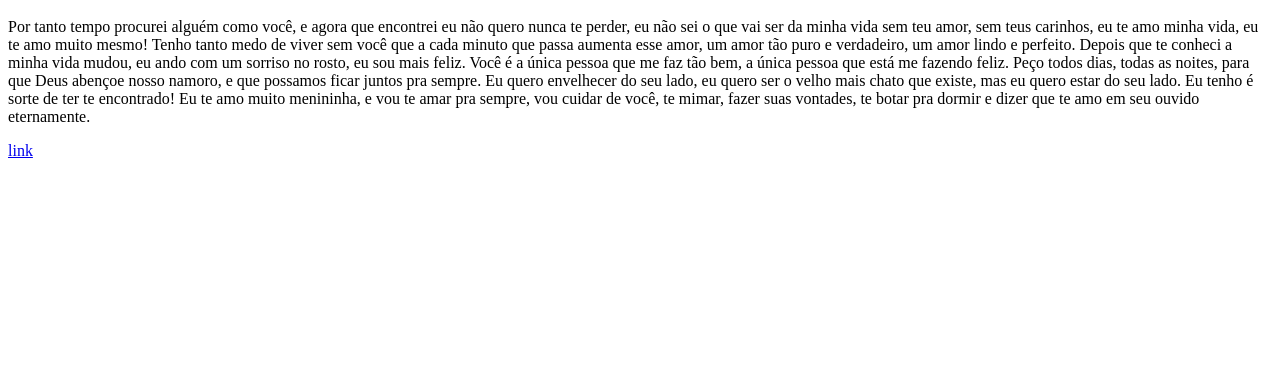
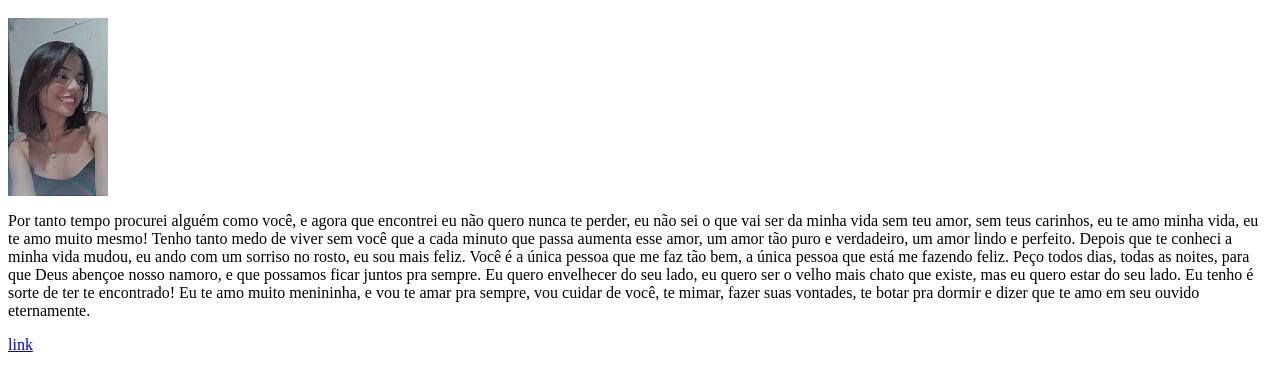
Before and after one commit to pedrorudson/pedrorudson.com.br, a plain HTML site: page index.html in a window 1280 px wide. Shown: the part 48-436 px from the top of the page. Drawn offline with Linux system fonts and the light colour scheme.

Commit message:
foto adc

```diff
--- a/index.html
+++ b/index.html
@@ -1,6 +1,7 @@
 <html>
   <body>
     <h1>i love you!</h1>
+    <img src="kyara.jpg" width="100">
     <p>Por tanto tempo procurei alguém como você, e agora que encontrei eu não quero nunca te perder, eu não sei o que vai ser da minha vida sem teu amor, sem teus carinhos, eu te amo minha vida, eu te amo muito mesmo! Tenho tanto medo de viver sem você que a cada minuto que passa aumenta esse amor, um amor tão puro e verdadeiro, um amor lindo e perfeito.
 
       Depois que te conheci a minha vida mudou, eu ando com um sorriso no rosto, eu sou mais feliz. Você é a única pessoa que me faz tão bem, a única pessoa que está me fazendo feliz. Peço todos dias, todas as noites, para que Deus abençoe nosso namoro, e que possamos ficar juntos pra sempre.
```
Also changed, not shown: kyara.jpg (added).
